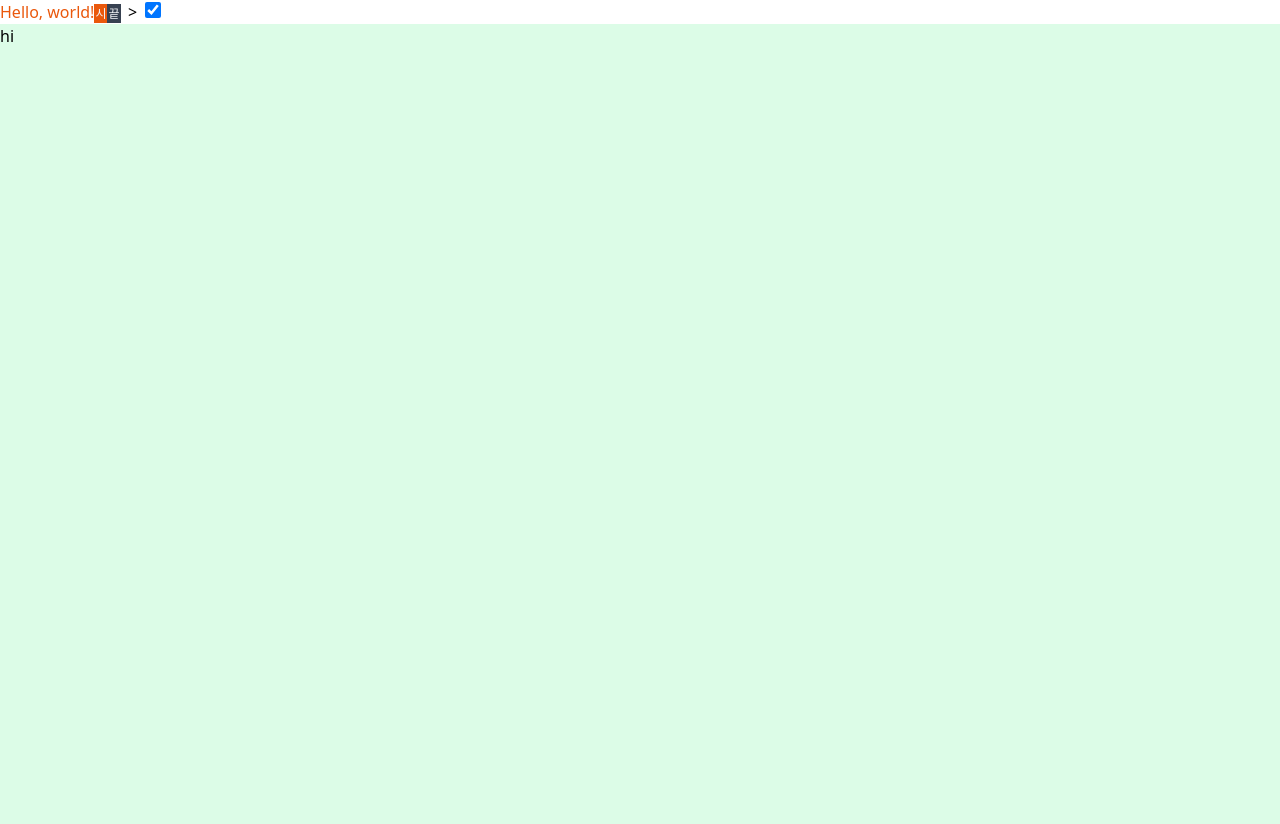
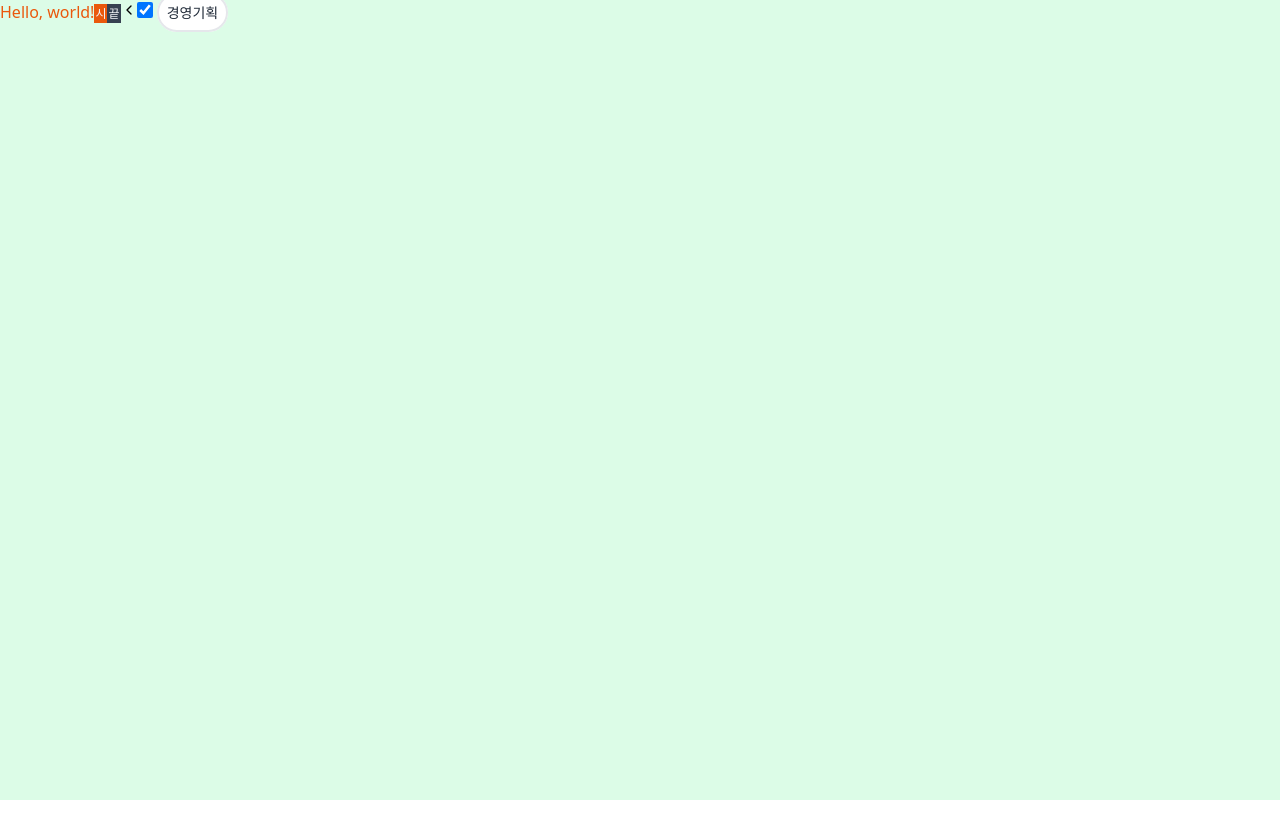
Before and after one commit to znehraks/anchoreer-calendar, a React (Vite) app: page / in a window 1280 px wide. After the commit the page ends 800 px from the top, so only its background shows below. Built offline with nearby package versions, Linux system fonts and the light colour scheme.

Commit message:
feat: Icon Button Component 수정

```diff
--- a/package.json
+++ b/package.json
@@ -15,6 +15,7 @@
     "axios": "^1.7.7",
     "class-variance-authority": "^0.7.0",
     "clsx": "^2.1.1",
+    "lucide-react": "^0.454.0",
     "react": "^18.3.1",
     "react-dom": "^18.3.1",
     "tailwind-merge": "^2.5.4"
--- a/src/App.tsx
+++ b/src/App.tsx
@@ -3,22 +3,28 @@ import { Typography } from './components/common/Typography';
 import { Badge } from './components/common/Badge';
 import { Checkbox } from './components/common/Checkbox';
 import { IconButton } from './components/common/IconButton';
+import { Tag } from './components/common/Tag';
+import { ChevronLeft } from 'lucide-react';
 
 function App() {
   const queryClient = new QueryClient();
 
   return (
     <QueryClientProvider client={queryClient}>
+      <div className={'w-screen h-screen bg-green-100 '}>
         <Typography color={'brand'}>Hello, world!</Typography>
         <Badge variant={'brand'}>시</Badge>
         <Badge variant={'default'} size={'small'}>
           끝
         </Badge>
-      <IconButton size={'small'}>
-        <div>{'>'}</div>
+        <IconButton>
+          <ChevronLeft size={16} />
         </IconButton>
-      <Checkbox checked />
-      <div className={'w-screen h-screen bg-green-100'}>hi</div>
+        <Checkbox checked />{' '}
+        <Tag variant={'default'} size={'medium'}>
+          경영기획
+        </Tag>
+      </div>
     </QueryClientProvider>
   );
 }
--- a/src/components/common/IconButton.tsx
+++ b/src/components/common/IconButton.tsx
@@ -1,28 +1,14 @@
-import { cva, VariantProps } from 'class-variance-authority';
 import { forwardRef } from 'react';
-import { cn } from '../../utils';
 
-const IconButtonVariants = cva('', {
-  variants: {
-    size: {
-      small: 'w-6 h-6',
-    },
-  },
-  defaultVariants: {
-    size: 'small',
-  },
-});
-
-export type IconButtonProps = React.ButtonHTMLAttributes<HTMLButtonElement> &
-  VariantProps<typeof IconButtonVariants> & {
-    className?: string;
-  };
+export type IconButtonProps = React.ButtonHTMLAttributes<HTMLButtonElement> & {
+  className?: string;
+};
 
 export const IconButton = forwardRef<HTMLButtonElement, IconButtonProps>((props, ref) => {
   const { className, children, ...rest } = props;
 
   return (
-    <button ref={ref} className={cn(IconButtonVariants({ size: 'small' }), className)} {...rest}>
+    <button ref={ref} className={className} {...rest}>
       {children}
     </button>
   );
```
Also changed, not shown: 1 other file (tests, documents, lock files or other folders). Lines whose indentation alone changed are shown as unchanged.
